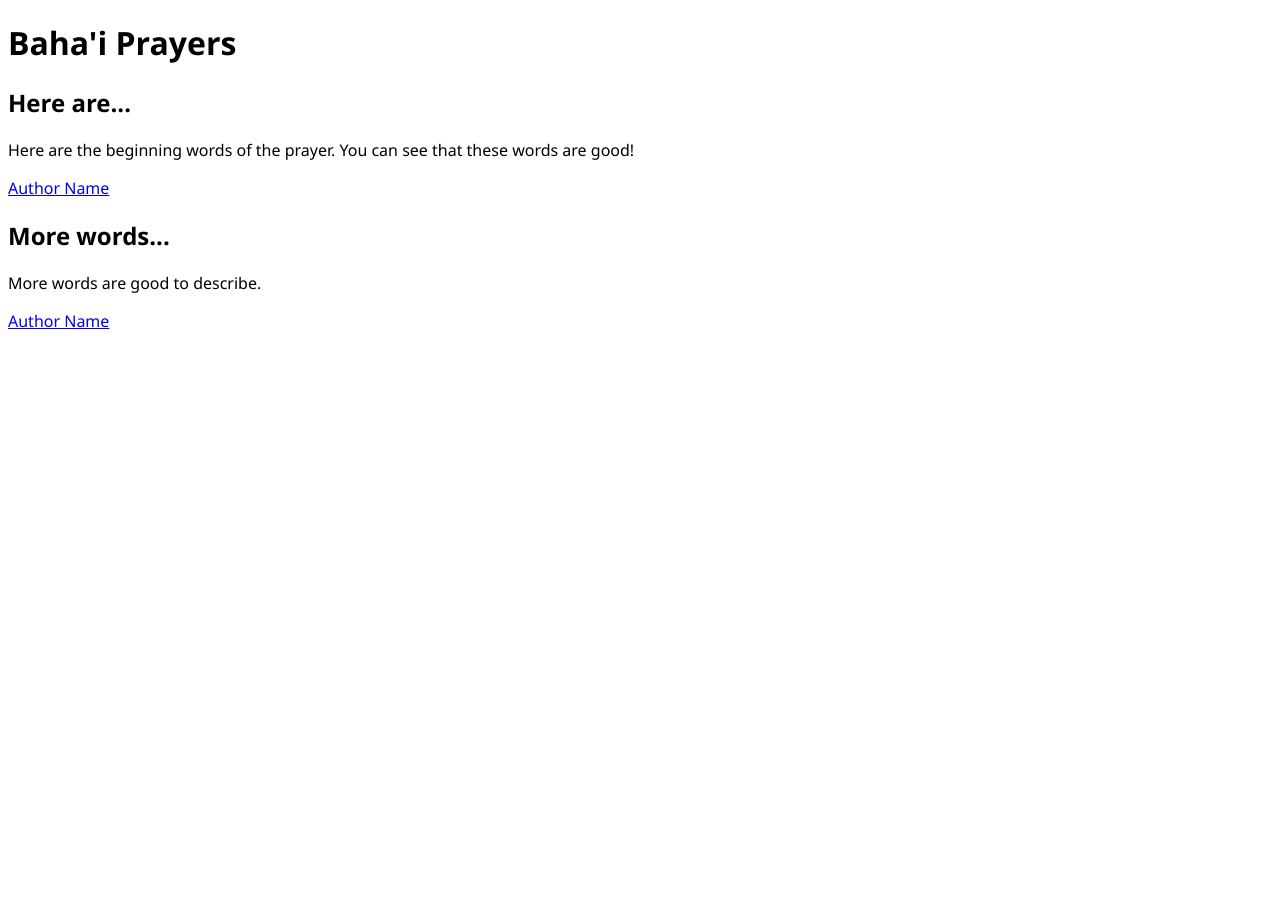
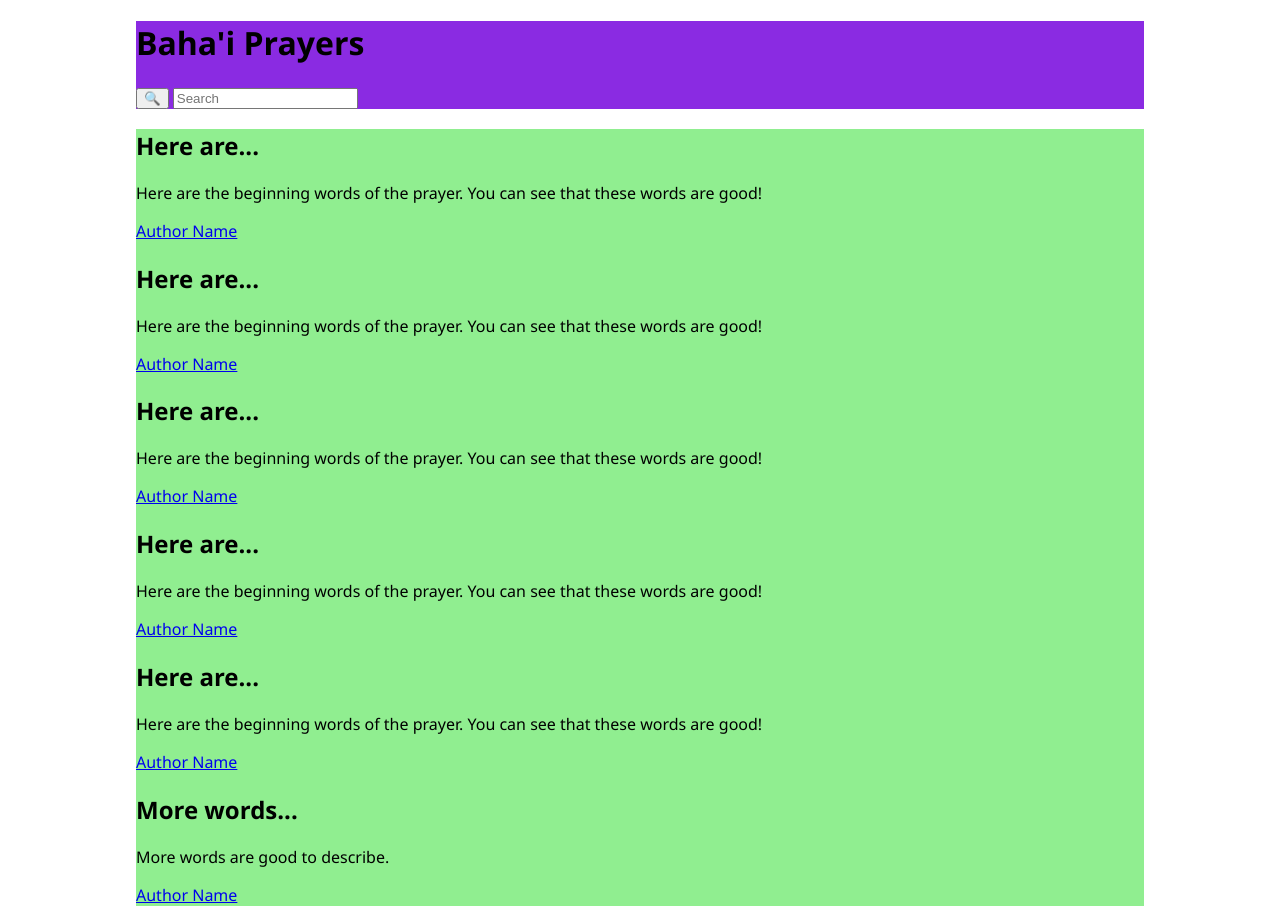
Before and after one commit to benjspriggs/prayers, a plain HTML site: page docs/sketch/index.html in a window 1280 px wide. Before the commit the page ends 800 px from the top, so only its background shows below. Drawn offline with Linux system fonts and the light colour scheme.

Commit message:
Add form for searching

```diff
--- a/docs/sketch/index.css
+++ b/docs/sketch/index.css
@@ -1,7 +1,12 @@
 body {
     font-family: 'Segoe UI', Tahoma, Geneva, Verdana, sans-serif;
+    padding: 0 10vw 0 10vw;
+}
+
+header {
+    background: blueviolet;
 }
 
 main {
-    padding: inherit 30vw inherit 30vw;
+    background: lightgreen;
 }
--- a/docs/sketch/index.html
+++ b/docs/sketch/index.html
@@ -7,7 +7,7 @@
         <meta charset="utf-8">
         <meta http-equiv="X-UA-Compatible" content="IE=edge">
         <title>Baha'i Prayers</title>
-        <meta name="description" content="">
+        <meta name="description" content="An offline-first prayer app!">
         <meta name="viewport" content="width=device-width, initial-scale=1">
         <link rel="stylesheet" href="index.css">
     </head>
@@ -15,8 +15,42 @@
         <!--[if lt IE 7]>
             <p class="browsehappy">You are using an <strong>outdated</strong> browser. Please <a href="#">upgrade your browser</a> to improve your experience.</p>
         <![endif]-->
+        <header>
+            <h1>Baha'i Prayers</h1>
+
+            <section>
+                <form method="GET" action="/results.html">
+                    <button type="submit" name="submit">🔍</button>
+                    <input name="q" placeholder="Search" />
+                    <input type="hidden" value="en" name="lang" />
+                </form>
+            </section>
+        </header>
+
         <main>
-            <h1>Baha'i Prayers</h1>
+            <article>
+                <h2>Here are...</h2>
+                <p>Here are the beginning words of the prayer. You can see that these words are good!</p>
+                <a rel="author" href="#">Author Name</a>
+            </article>
+
+            <article>
+                <h2>Here are...</h2>
+                <p>Here are the beginning words of the prayer. You can see that these words are good!</p>
+                <a rel="author" href="#">Author Name</a>
+            </article>
+
+            <article>
+                <h2>Here are...</h2>
+                <p>Here are the beginning words of the prayer. You can see that these words are good!</p>
+                <a rel="author" href="#">Author Name</a>
+            </article>
+
+            <article>
+                <h2>Here are...</h2>
+                <p>Here are the beginning words of the prayer. You can see that these words are good!</p>
+                <a rel="author" href="#">Author Name</a>
+            </article>
 
             <article>
                 <h2>Here are...</h2>
```
Also changed, not shown: docs/sketch/results.html (added, +28 -0 lines).
